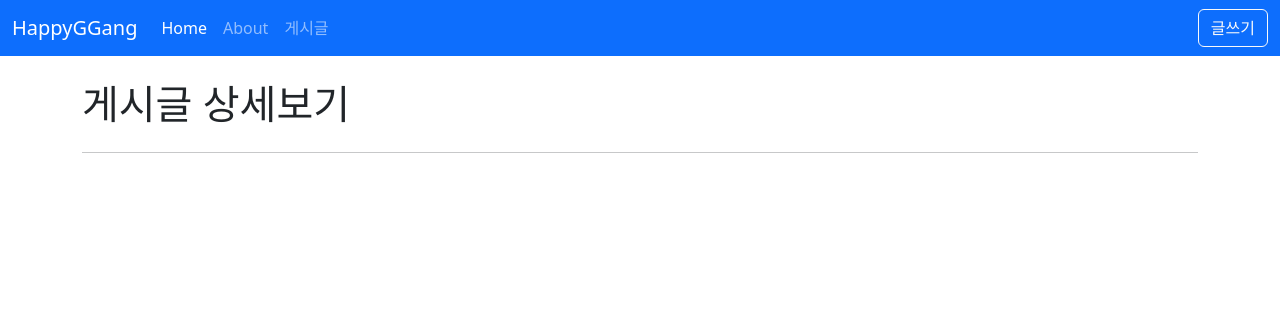
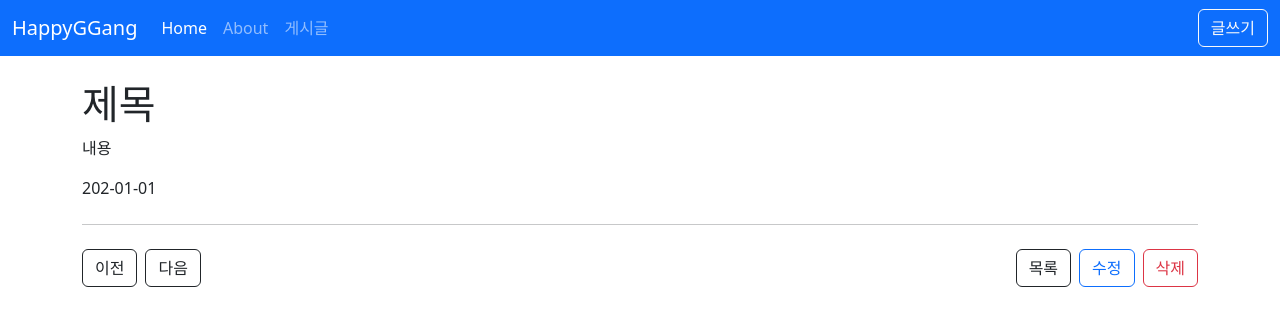
Before and after one commit to happyGGang/vue3-posts, a Vue app: page /posts/1 in a window 1280 px wide. Shown: the top 326 px of the page. Built offline with nearby package versions, Linux system fonts and the light colour scheme.

Commit message:
[update] 상세페이지 마크업

```diff
--- a/src/views/posts/PostDetailView.vue
+++ b/src/views/posts/PostDetailView.vue
@@ -1,7 +1,27 @@
 <template>
 	<div>
-		<h1>게시글 상세보기</h1>
+		<h1>제목</h1>
+		<p>내용</p>
+		<p>202-01-01</p>
 		<hr class="my-4" />
+		<div class="row g-2">
+			<div class="col-auto">
+				<button class="btn btn-outline-dark">이전</button>
+			</div>
+			<div class="col-auto">
+				<button class="btn btn-outline-dark">다음</button>
+			</div>
+			<div class="col-auto me-auto"></div>
+			<div class="col-auto">
+				<button class="btn btn-outline-dark">목록</button>
+			</div>
+			<div class="col-auto">
+				<button class="btn btn-outline-primary">수정</button>
+			</div>
+			<div class="col-auto">
+				<button class="btn btn-outline-danger">삭제</button>
+			</div>
+		</div>
 	</div>
 </template>
 
```
